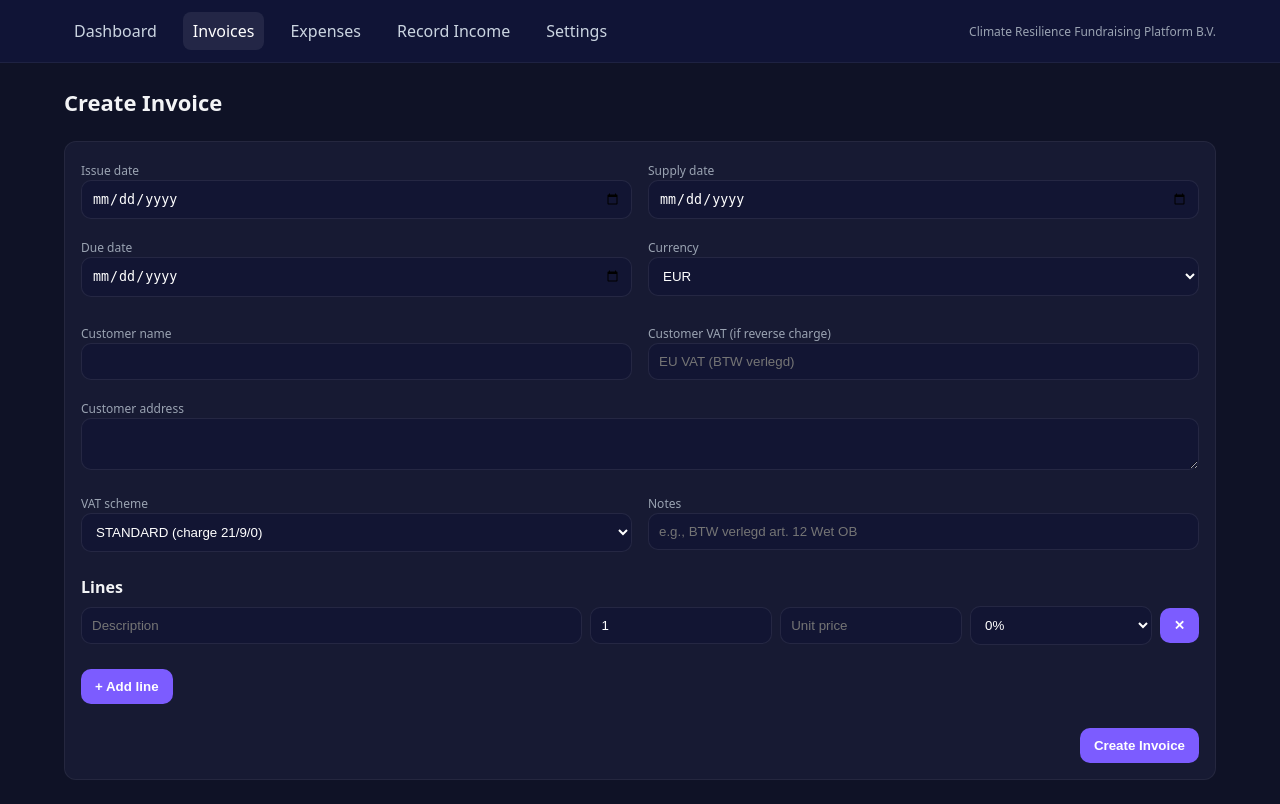
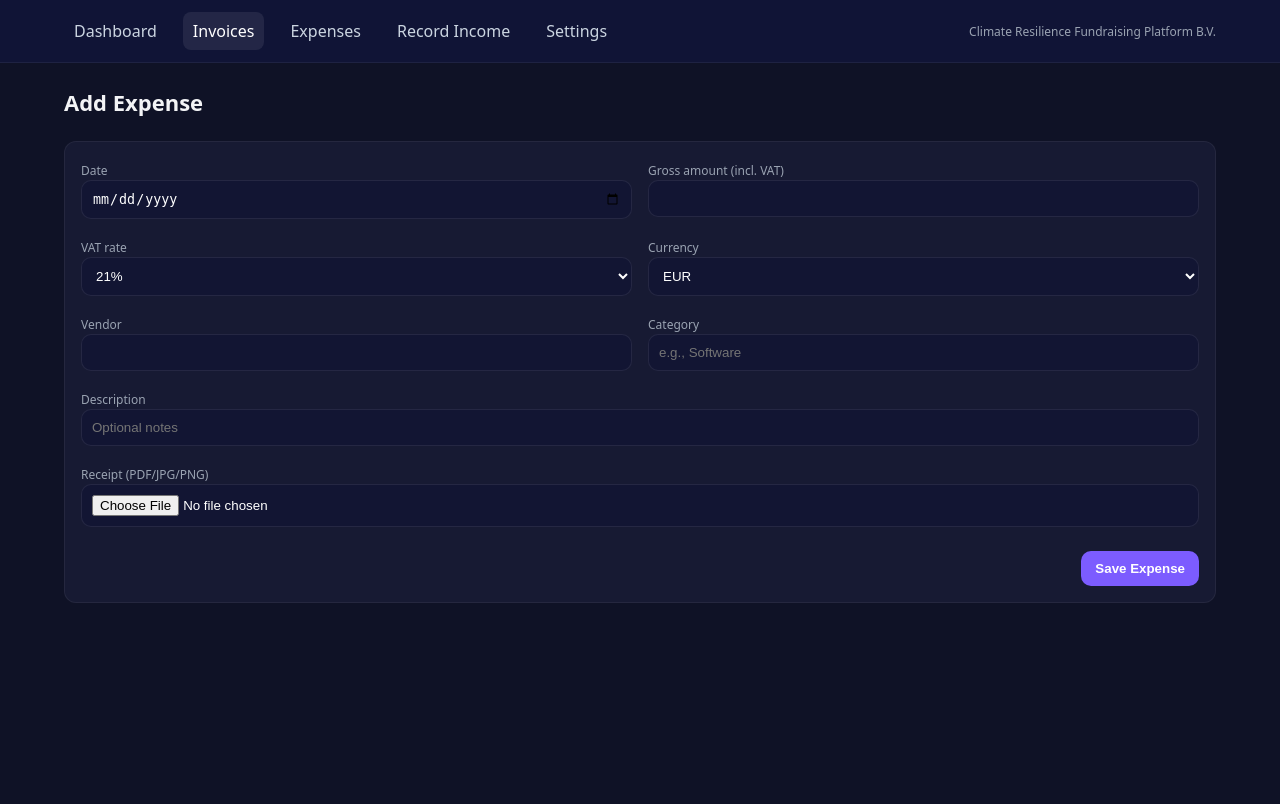
Before and after one commit to AIforimpact22/portalaiforimpact, a Flask app: page /invoices/new in a window 1280 px wide. After the commit the page ends 603 px from the top, so only its background shows below. Run offline with Flask 3, Linux system fonts and the light colour scheme; data comes from the database, SQL or seed files in the repository.

Commit message:
Update invoice_new.html

```diff
--- a/templates/invoice_new.html
+++ b/templates/invoice_new.html
@@ -1,81 +1,29 @@
 {% extends "base.html" %}
-{% block title %}Create Invoice · BV Management{% endblock %}
+{% block title %}Add Expense · BV Management{% endblock %}
 {% block content %}
-  <div class="h1">Create Invoice</div>
-  <form method="post" action="{{ url_for('create_invoice') }}" class="card section" id="invForm">
+  <div class="h1">Add Expense</div>
+  <form method="post" enctype="multipart/form-data" action="{{ url_for('add_expense') }}" class="card section">
     <input type="hidden" name="csrf_token" value="{{ csrf_token }}">
-
     <div class="grid" style="grid-template-columns:1fr 1fr">
-      <div><label>Issue date</label><input type="date" name="issue_date" required></div>
-      <div><label>Supply date</label><input type="date" name="supply_date" required></div>
-      <div><label>Due date</label><input type="date" name="due_date" required></div>
-      <div><label>Currency</label><select name="currency"><option value="EUR" selected>EUR</option></select></div>
-    </div>
-
-    <div class="grid section" style="grid-template-columns:1fr 1fr">
-      <div><label>Customer name</label><input name="client_name" required></div>
-      <div><label>Customer VAT (if reverse charge)</label><input name="client_vat_number" placeholder="EU VAT (BTW verlegd)"></div>
-      <div style="grid-column:1 / span 2"><label>Customer address</label><textarea name="client_address" rows="2" required></textarea></div>
+      <div><label>Date</label><input type="date" name="date" required></div>
+      <div><label>Gross amount (incl. VAT)</label><input type="number" step="0.01" name="amount_gross" required></div>
       <div>
-        <label>VAT scheme</label>
-        <select name="vat_scheme" id="vat_scheme">
-          <option value="STANDARD" selected>STANDARD (charge 21/9/0)</option>
-          <option value="REVERSE_CHARGE_EU">Reverse charge (BTW verlegd)</option>
-          <option value="ZERO_OUTSIDE_EU">0% export outside EU</option>
-          <option value="EXEMPT">Exempt</option>
+        <label>VAT rate</label>
+        <select name="vat_rate">
+          <option value="21" selected>21%</option><option value="9">9%</option><option value="0">0% / Exempt</option>
         </select>
       </div>
-      <div><label>Notes</label><input name="notes" placeholder="e.g., BTW verlegd art. 12 Wet OB"></div>
+      <div><label>Currency</label><select name="currency"><option value="EUR" selected>EUR</option></select></div>
+      <div><label>Vendor</label><input name="vendor" required></div>
+      <div><label>Category</label><input name="category" list="cats" placeholder="e.g., Software" required>
+        <datalist id="cats">
+          <option>Software</option><option>DGA Salary</option><option>Tax - Wage</option>
+          <option>Tax - CIT</option><option>Travel</option><option>Office</option>
+        </datalist>
+      </div>
+      <div style="grid-column:1 / span 2"><label>Description</label><input name="description" placeholder="Optional notes"></div>
+      <div style="grid-column:1 / span 2"><label>Receipt (PDF/JPG/PNG)</label><input type="file" name="receipt" accept=".pdf,.png,.jpg,.jpeg"></div>
     </div>
-
-    <div class="h2 section">Lines</div>
-    <div id="lines">
-      <div class="row" style="gap:8px;align-items:center">
-        <input name="line_desc" placeholder="Description" required style="flex:3">
-        <input name="line_qty" type="number" step="0.01" placeholder="Qty" value="1" required style="flex:1">
-        <input name="line_price" type="number" step="0.01" placeholder="Unit price" required style="flex:1">
-        <select name="line_vat" class="line-vat" style="flex:1">
-          <option value="21">21%</option><option value="9">9%</option><option value="0" selected>0%</option>
-        </select>
-        <button type="button" onclick="removeLine(this)">✕</button>
-      </div>
-    </div>
-    <div class="row section"><button type="button" onclick="addLine()">+ Add line</button></div>
-
-    <div class="row right section"><button>Create Invoice</button></div>
+    <div class="row right section"><button>Save Expense</button></div>
   </form>
 {% endblock %}
-
-{% block scripts %}
-<script>
-  const vatScheme = document.getElementById('vat_scheme');
-  function syncVatOptions(){
-    const rc = vatScheme.value === 'REVERSE_CHARGE_EU';
-    const zero = vatScheme.value === 'ZERO_OUTSIDE_EU' || vatScheme.value === 'EXEMPT';
-    document.querySelectorAll('.line-vat').forEach(sel => {
-      if (rc || zero) { sel.value = '0'; sel.disabled = true; }
-      else { sel.disabled = false; }
-    });
-  }
-  if(vatScheme){ vatScheme.addEventListener('change', syncVatOptions); syncVatOptions(); }
-
-  function addLine(){
-    const row = document.createElement('div');
-    row.className = 'row'; row.style.gap='8px'; row.style.alignItems='center';
-    row.innerHTML = `
-      <input name="line_desc" placeholder="Description" required style="flex:3">
-      <input name="line_qty" type="number" step="0.01" placeholder="Qty" value="1" required style="flex:1">
-      <input name="line_price" type="number" step="0.01" placeholder="Unit price" required style="flex:1">
-      <select name="line_vat" class="line-vat" style="flex:1">
-        <option value="21">21%</option><option value="9">9%</option><option value="0" selected>0%</option>
-      </select>
-      <button type="button" onclick="removeLine(this)">✕</button>`;
-    document.getElementById('lines').appendChild(row);
-    syncVatOptions();
-  }
-  function removeLine(btn){
-    const parent = btn.closest('.row');
-    if(parent && document.querySelectorAll('#lines .row').length > 1){ parent.remove(); }
-  }
-</script>
-{% endblock %}
```
